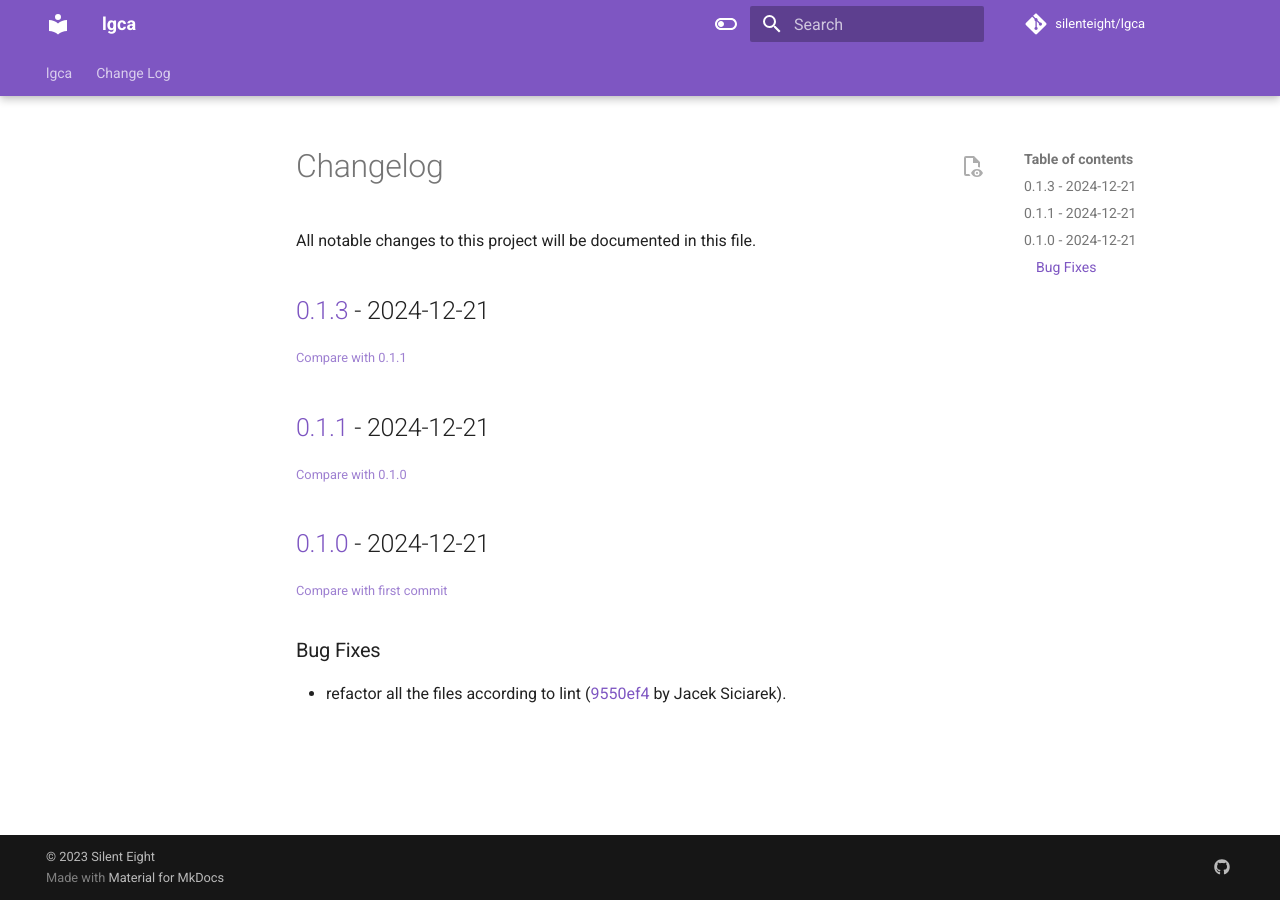
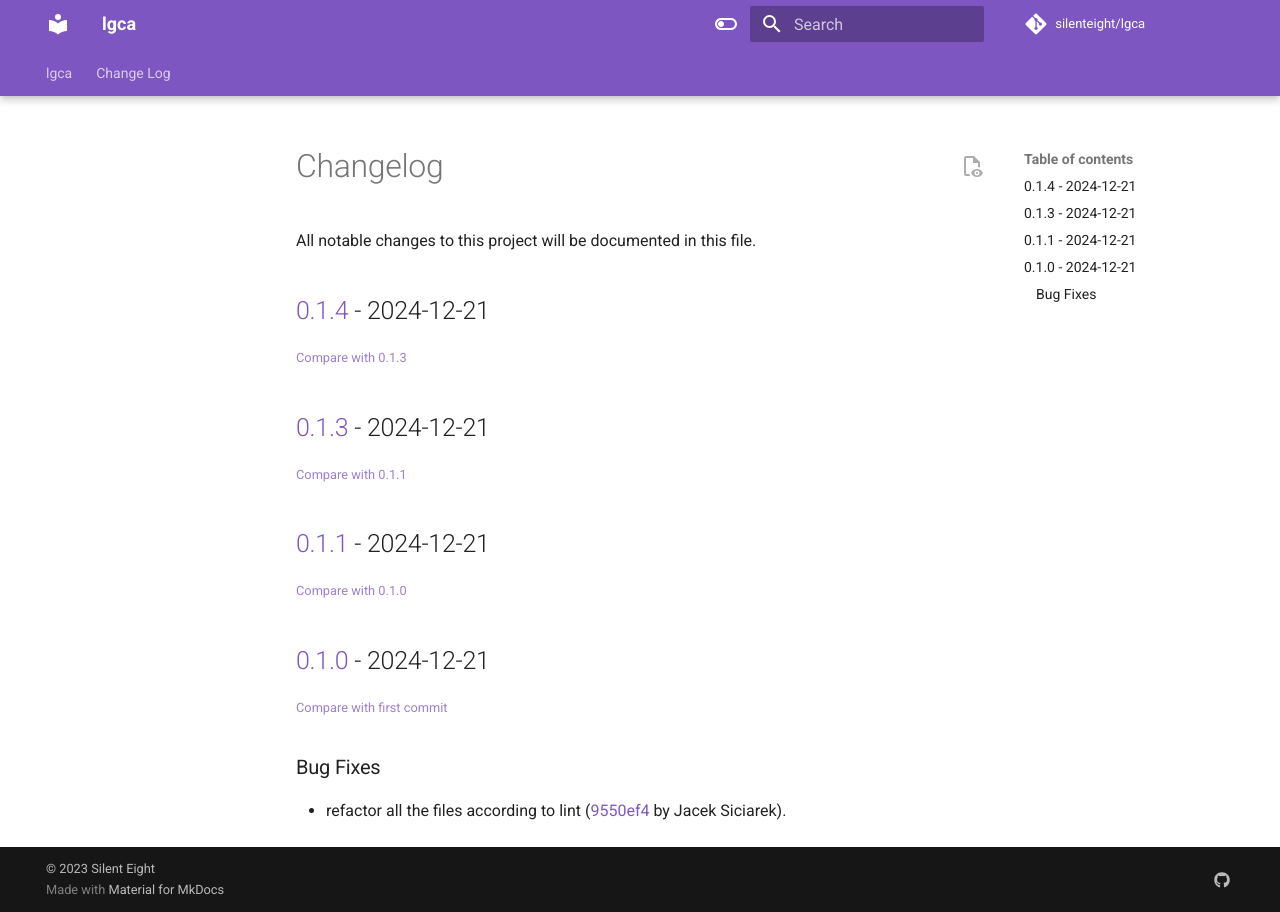
Before and after one commit to siciarek/lgca, an MkDocs documentation site: the page built from docs/changelog.md, in a window 1280 px wide. Built offline with MkDocs 1.6.1 and Material for MkDocs 9.7.7, drawn with Linux system fonts in a browser that asks for light colours; comment, search, counter and statistics services are not loaded.

Commit message:
docs: update changelog

```diff
--- a/docs/changelog.md
+++ b/docs/changelog.md
@@ -3,6 +3,10 @@
 All notable changes to this project will be documented in this file.
 
 <!-- insertion marker -->
+## [0.1.4](https://github.com/siciarek/lgca/tags/0.1.4) - 2024-12-21
+
+<small>[Compare with 0.1.3](https://github.com/siciarek/lgca/compare/0.1.3...0.1.4)</small>
+
 ## [0.1.3](https://github.com/siciarek/lgca/tags/0.1.3) - 2024-12-21
 
 <small>[Compare with 0.1.1](https://github.com/siciarek/lgca/compare/0.1.1...0.1.3)</small>
```
